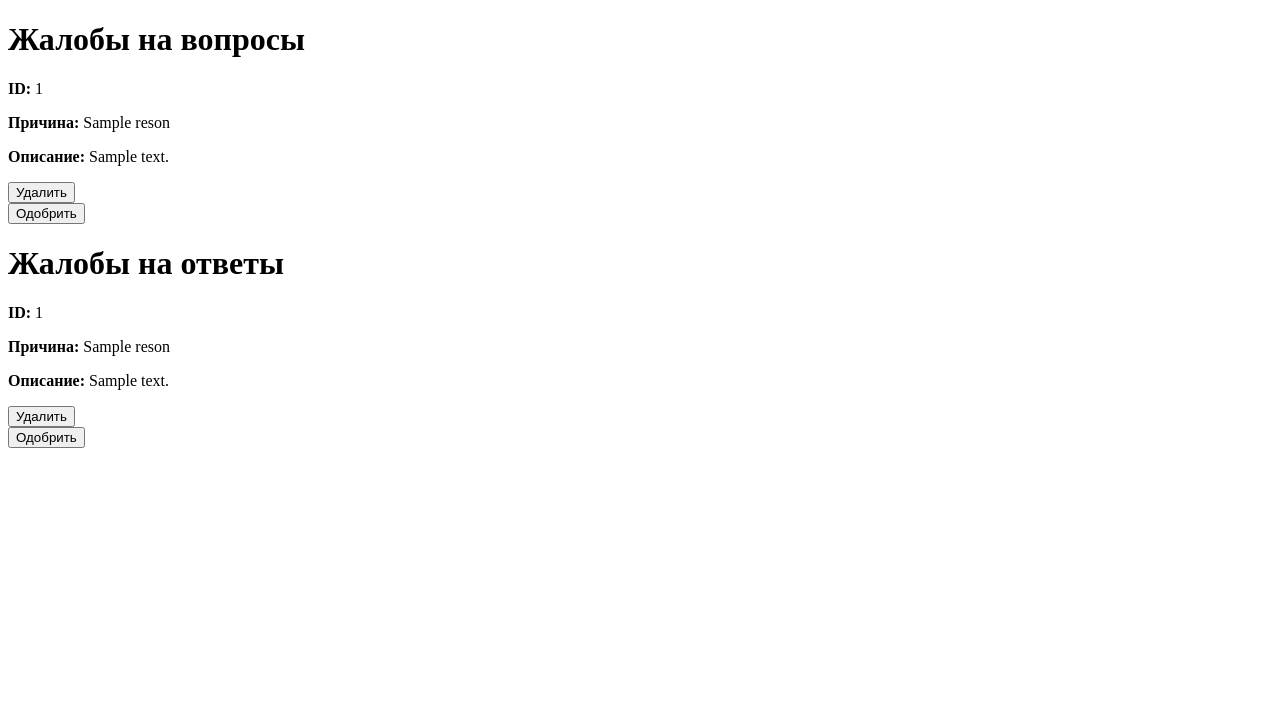
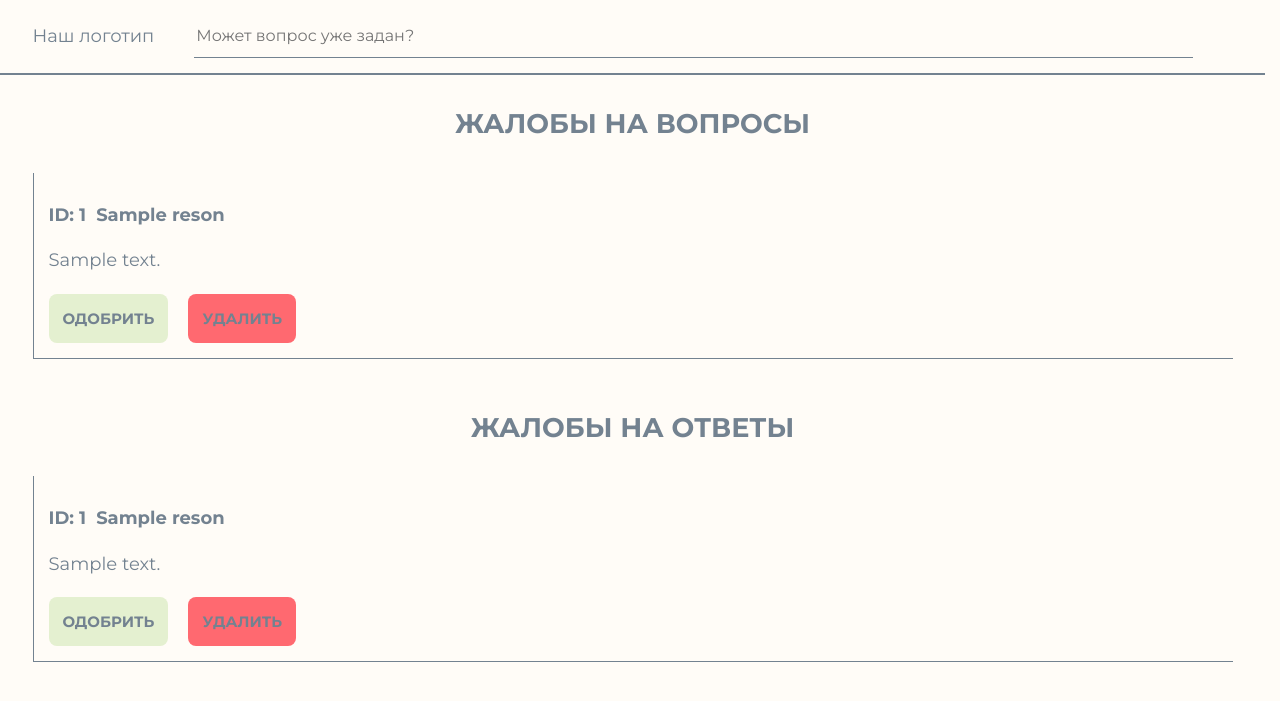
Before and after one commit to ReTrOBANAN/SchoolProject, a FastAPI app: template src/templates/admin_reports.html in a window 1280 px wide. Shown: the top 701 px of the page. Run offline with FastAPI, Linux system fonts and the light colour scheme; the template is opened without the code that fills it: most values are stand-ins (such as "Sample title", 1, 10 or a date in 2020).

Commit message:
Admin panel frontend

```diff
--- a/src/templates/admin_reports.html
+++ b/src/templates/admin_reports.html
@@ -3,49 +3,81 @@
 <head>
     <meta charset="UTF-8">
     <meta name="viewport" content="width=device-width, initial-scale=1.0">
+    <link rel="stylesheet" href="{{ url_for('static', path='/main.css') }}">
+    <link rel="stylesheet" href="{{ url_for('static', path='/questions.css') }}">
+    <link rel="stylesheet" href="{{ url_for('static', path='/answer.css') }}">
+
     <title>Админ панель - Жалобы</title>
 </head>
 <body>
-    <h1>Жалобы на вопросы</h1>
+    <div class="header">
+        <header class="header-inner container">
+            <div class="header-logo">
+                Наш логотип
+            </div>
+            <input type="text" id="search" class="input search-input" placeholder="Может вопрос уже задан?">
+            <div class="header-actions">
+
+            </div>
+        </header>
+    </div>
+    <main>
+        <section class="questions container">
+            <h1 class="answers-title">Жалобы на вопросы</h1>
+            <ul class="questions-content-list">
             {% if questions %}
                 {% for question in questions %}
-            <div>
-                <p><strong>ID:</strong> {{ question.qid }}</p>
-                <p><strong>Причина:</strong> {{ question.reson }}</p>
-                <p><strong>Описание:</strong> {{ question.text }}</p>
+                <li class="questions-content-item">
+                    <div class="questions-item-header">
+                        <div class="item-header-name">ID: {{ question.qid }}</div>
+                        <div class="item-header-subject">{{ question.reson }}</div>
+                    </div>
+                    <div class="questions-item-body">{{ question.text }}</div>
+                    <div class="sure-delete-btns">
+                        <form method="post" action="/admin/resolvequestion">
+                            <input type="hidden" name="id" value="{{ question.qid }}">
+                            <button type="submit" class="btn">Одобрить</button>
+                        </form>
                         <form method="post" action="/admin/deletequestion">
                             <input type="hidden" name="id" value="{{ question.qid }}">
-                    <button type="submit">Удалить</button>
-                </form>
-                <form method="post" action="/admin/resolvequestion">
-                    <input type="hidden" name="id" value="{{ question.qid }}">
-                    <button type="submit">Одобрить</button>
+                            <button type="submit" class="btn delete-sure">Удалить</button>
                         </form>
                     </div>
+                </li>
                 {% endfor %}
                 {% else %}
-        <p>Жалоб на вопросы нет.</p>
+                    <p style="text-align: center;">Жалоб на вопросы нет.</p>
                 {% endif %}
-
-    <h1>Жалобы на ответы</h1>
+            </ul>
+        </section>
+        <section class="questions container">
+            <h1 class="answers-title">Жалобы на ответы</h1>
+            <ul class="questions-content-list">
             {% if answers %}
                 {% for answer in answers %}
-            <div>
-                <p><strong>ID:</strong> {{ answer.id }}</p>
-                <p><strong>Причина:</strong> {{ answer.reson }}</p>
-                <p><strong>Описание:</strong> {{ answer.text }}</p>
+                <li class="questions-content-item">
+                    <div class="questions-item-header">
+                        <div class="item-header-name">ID: {{ answer.id }}</div>
+                        <div class="item-header-subject">{{ answer.reson }}</div>
+                    </div>
+                    <div class="questions-item-body">{{ answer.text }}</div>
+                    <div class="sure-delete-btns">
+                        <form method="post" action="/admin/resolveanswer">
+                            <input type="hidden" name="id" value="{{ answer.aid }}">
+                            <button type="submit" class="btn">Одобрить</button>
+                        </form>
                         <form method="post" action="/admin/deleteanswer">
                             <input type="hidden" name="id" value="{{ answer.aid }}">
-                    <button type="submit">Удалить</button>
-                </form>
-                <form method="post" action="/admin/resolveanswer">
-                    <input type="hidden" name="id" value="{{ answer.aid }}">
-                    <button type="submit">Одобрить</button>
+                            <button type="submit" class="btn delete-sure">Удалить</button>
                         </form>
                     </div>
+                </li>
                 {% endfor %}
                 {% else %}
-        <p>Жалоб на ответы нет.</p>
+                    <p style="text-align: center;">Жалоб на ответы нет.</p>
                 {% endif %}
+            </ul>
+        </section>
+    </main>
 </body>
 </html>
```
Also changed, not shown: src/templates/profile.html (+1 -6 lines). Lines whose indentation alone changed are shown as unchanged.
